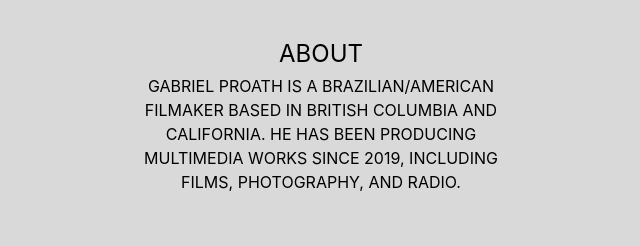
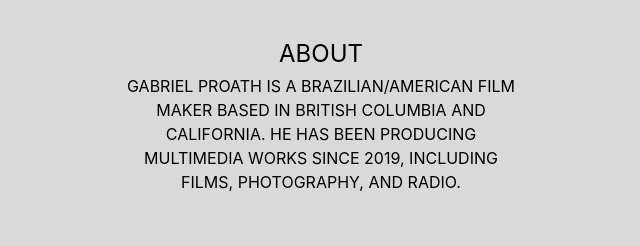
Before and after one commit to ju1ien1100/amorphouspictures, a React (Create React App) app: page /about in a window 1280 px wide. Shown: the part 427-673 px from the top of the page, without its empty margins (319-959 px from the left). Built offline with nearby package versions, Linux system fonts and the light colour scheme.

Commit message:
spllng mstk

```diff
--- a/src/pages/about.js
+++ b/src/pages/about.js
@@ -29,7 +29,7 @@ const About = () => {
               </h1>
               <h1 className="custom-font-text text-1xl lg:w-1/3 text-center p-1">
                 GABRIEL PROATH IS A BRAZILIAN/AMERICAN
-                FILMAKER BASED IN BRITISH COLUMBIA AND CALIFORNIA.
+                FILM MAKER BASED IN BRITISH COLUMBIA AND CALIFORNIA.
                 HE HAS BEEN PRODUCING MULTIMEDIA WORKS
                 SINCE 2019, INCLUDING FILMS, PHOTOGRAPHY,
                 AND RADIO.
```
